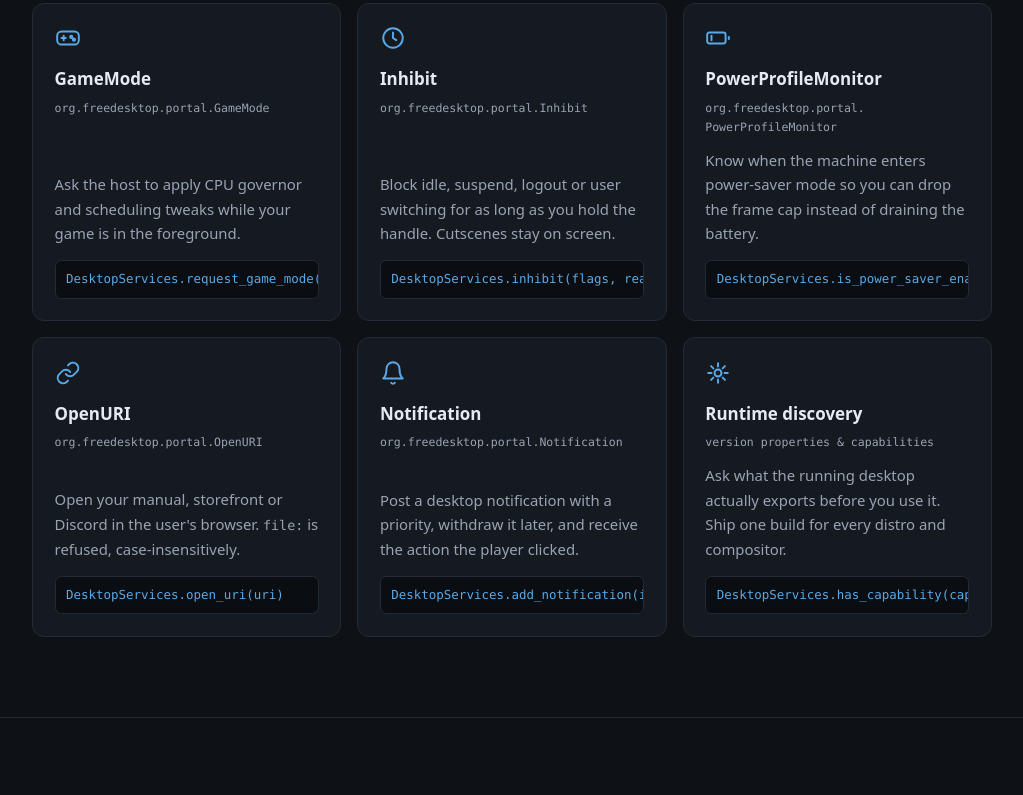
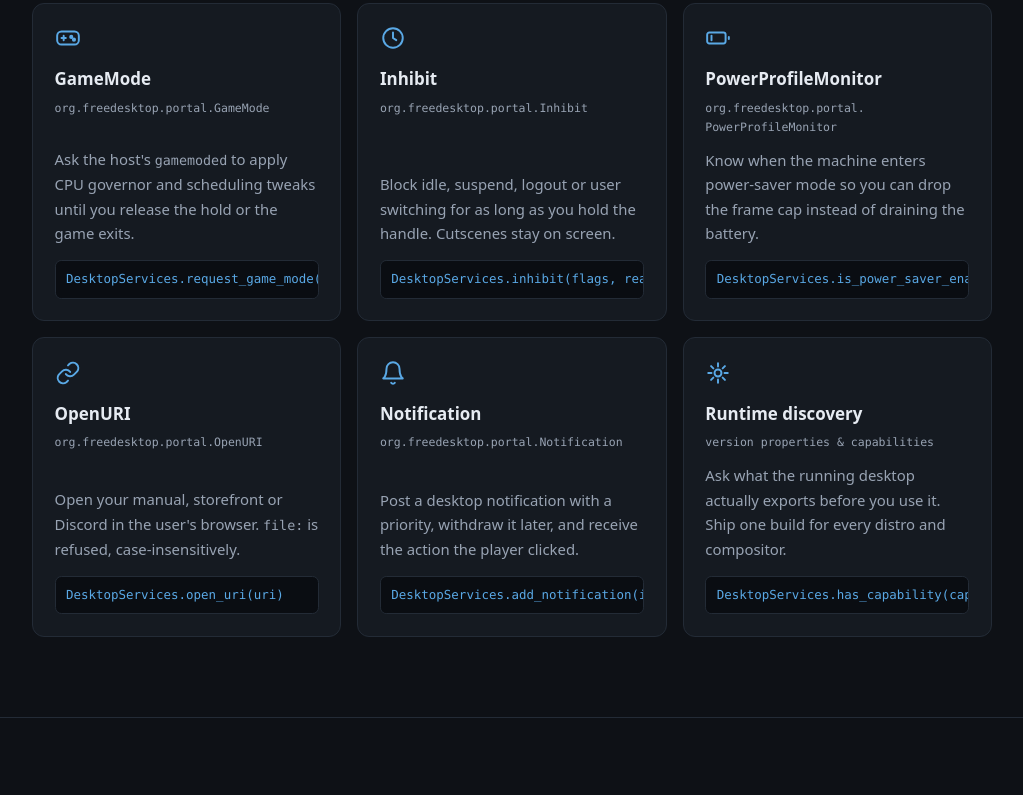
Before and after one commit to KevinTCoughlin/godot-xdg-portals, a plain HTML site: page site/index.html in a window 1280 px wide. Shown: the part 1620-2415 px from the top of the page, without its empty margins (128-1151 px from the left). Drawn offline with Linux system fonts and the light colour scheme.

Commit message:
docs: bring the project site in line with the GameMode and restart docs
The GameMode card said the host applies its tweaks "while your game is
in the foreground". GameMode is not tied to focus: gamemoded holds the
registration until it is released or the process exits.

The honesty table now covers the two restart cases the docs describe: a
portal restart (capabilities drop while the name is unowned and are
re-read when it returns) and a gamemoded restart (the hold is registered
again, except inside a Flatpak, where the daemon's name is not visible).

Wrap the page sections in a <main> landmark.

Signed-off-by: Kevin T. Coughlin <706967+KevinTCoughlin@users.noreply.github.com>
Co-Authored-By: Claude Opus 5.5 <noreply@anthropic.com>

```diff
--- a/site/index.html
+++ b/site/index.html
@@ -262,6 +262,7 @@ SPDX-License-Identifier: MIT
   </div>
 </header>
 
+<main>
 <section>
   <div class="wrap">
     <h2>Why this exists</h2>
@@ -307,7 +308,7 @@ SPDX-License-Identifier: MIT
         <svg class="card-icon" viewBox="0 0 24 24" fill="none" stroke="currentColor" stroke-width="1.8" stroke-linecap="round" stroke-linejoin="round" aria-hidden="true"><path d="M6 12h4M8 10v4"/><circle cx="15" cy="11" r="1"/><circle cx="17.5" cy="13.5" r="1"/><rect x="2" y="6" width="20" height="12" rx="4"/></svg>
         <h3>GameMode</h3>
         <p class="iface">org.<wbr>freedesktop.<wbr>portal.<wbr>GameMode</p>
-        <p>Ask the host to apply CPU governor and scheduling tweaks while your game is in the foreground.</p>
+        <p>Ask the host's <code>gamemoded</code> to apply CPU governor and scheduling tweaks until you release the hold or the game exits.</p>
         <div class="api">DesktopServices.request_game_mode()</div>
       </article>
 
@@ -418,6 +419,8 @@ SPDX-License-Identifier: MIT
           <tr><td>User dismisses the "open with" dialog</td><td><code>Response.CANCELLED</code>, not a success</td></tr>
           <tr><td>Windows, mobile, web</td><td>Null backend; the addon loads and every call reports unavailable</td></tr>
           <tr><td>macOS (experimental)</td><td>Power-saver state only; the other four capabilities report unavailable</td></tr>
+          <tr><td>Portal restarts</td><td><code>has_capability()</code> is <code>false</code> while it is gone, and capabilities are re-read when it returns; calls do not block on it</td></tr>
+          <tr><td><code>gamemoded</code> restarts</td><td>The GameMode hold is registered again with the new daemon &mdash; except inside a Flatpak, which cannot see the daemon, where the hold is lost until the game is restarted</td></tr>
           <tr><td>Headless Linux, no session bus</td><td>Null backend with the reason attached, no crash</td></tr>
         </tbody>
       </table>
@@ -455,6 +458,7 @@ sudo apt-get install build-essential cmake pkg-config libglib2.0-dev
     </div>
   </div>
 </section>
+</main>
 
 <footer>
   <div class="wrap">
```
